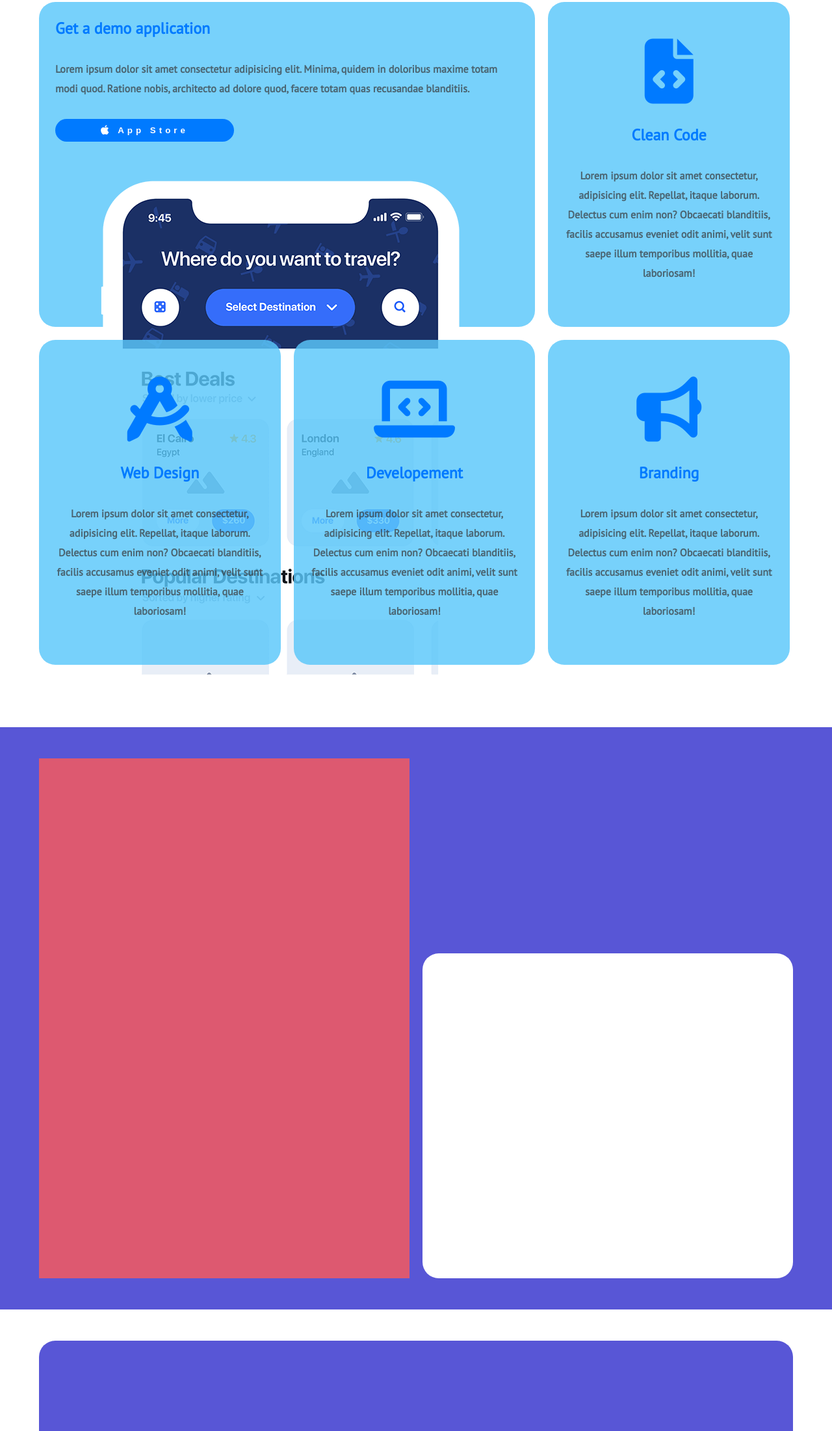
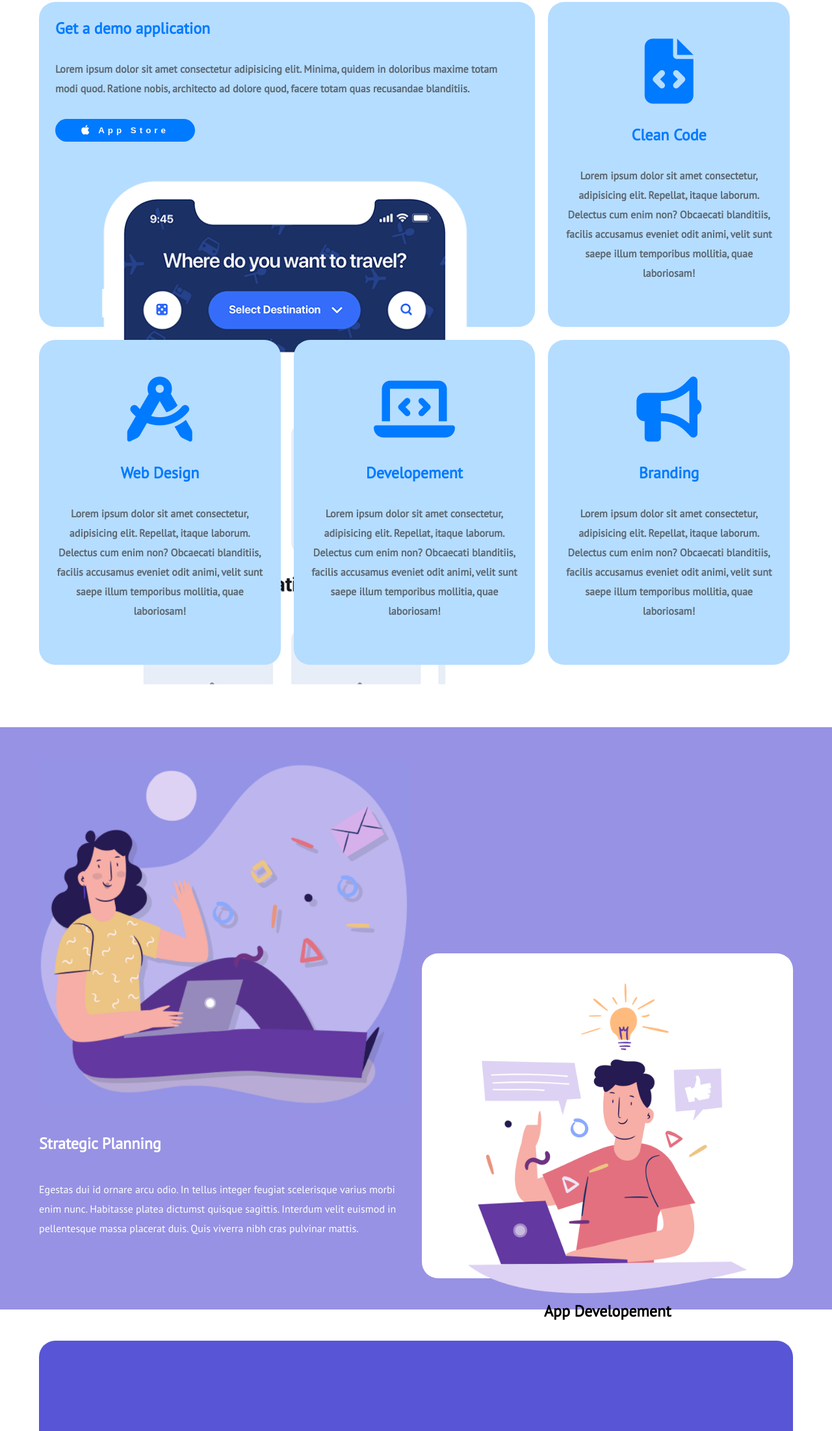
Before and after one commit to xJustFox/htmlcss-responsive-layout, a plain HTML site: page index.html in a window 1280 px wide. Shown: the part 115-2317 px from the top of the page at 65% size. Drawn offline with Linux system fonts and the light colour scheme.

Commit message:
[Upgrade]Added section strategic planning

```diff
--- a/css/style.css
+++ b/css/style.css
@@ -6,6 +6,10 @@
 
 body{
     font-family: 'PT Sans', sans-serif;
+}
+
+img{
+    width: 100%;
 }
 
 
@@ -48,7 +52,7 @@ nav .row{
 }
 
 .demo .col{
-    background-color: #5ac7fad2;
+    background-color: #b5ddff;
 
     width: 100%;
     border-radius: 25px;
@@ -65,13 +69,8 @@ nav .row{
 }
 .demo .col button{
     letter-spacing: 5px;
-    padding: 10px 70px;
+    padding: 10px 40px;
     border-radius: 25px;
-}
-
-.demo .col img{
-    padding-top: 40px;
-    max-width: 100%;
 }
 
 /* Section Strategic Planning*/
@@ -80,15 +79,24 @@ nav .row{
 }
 
 .planning .col{
-    background-color: #fa5a5ad2;
-    height: 800px;
-
     width: 100%;
 }
 
 .planning .col:last-child{
     background-color: white;
     border-radius: 25px;
+    padding: 40px;
+}
+
+/* Items Strategic Planning */
+.planning .col p{
+    line-height: 30px;
+}
+
+.planning .col #arrow{
+    background-color: rgba(151,146,228,255);
+    border-radius: 50%;
+    padding: 15px;
 }
 
 /* Section Testimonials */
@@ -158,6 +166,18 @@ footer .col{
     margin-bottom: 3rem;
 }
 
+.padding-top-40{
+    padding-top: 40px;
+}
+
+.padding-t-b-40{
+    padding: 40px 0;
+}
+
+.padding-t-b-30{
+    padding: 30px 0;
+}
+
 .reset-button{
     text-decoration: none;
     border: none;
@@ -183,7 +203,7 @@ footer .col{
 }
 
 .bg-purple{
-    background-color: #5856d6;
+    background-color: rgba(151,146,228,255);
 }
 
 .bg-black{
--- a/index.html
+++ b/index.html
@@ -44,7 +44,7 @@
                                 <i class="fab fa-apple fa-lg" style="color: white;"></i>
                                 <strong> App Store</strong>
                             </button>
-                            <img src="./img/phone.png" alt="">
+                            <img class="padding-top-40" src="./img/phone.png" alt="">
                         </div>
 
                         <div class="col text-centre">
@@ -79,11 +79,16 @@
                 <div class="container">
                     <div class="row">
                         <div class="col">
-
+                            <img src="./img/planning1.png" alt="">
+                            <h1 class="padding-t-b-40 text-white">Strategic Planning</h1>
+                            <p class="text-white">Egestas dui id ornare arcu odio. In tellus integer feugiat scelerisque varius morbi enim nunc. Habitasse platea dictumst quisque sagittis. Interdum velit euismod in pellentesque massa placerat duis. Quis viverra nibh cras pulvinar mattis.</p>
                         </div>
 
-                        <div class="col">
-
+                        <div class="col text-centre">
+                            <img src="./img/planning2.png" alt="">
+                            <h1>App Developement</h1>
+                            <p class="padding-t-b-30"><i>Develop an on-demand app for your delivery business to reach your targeted customers without any interruption.</i></p>
+                            <i class="fas fa-arrow-down fa-l" id="arrow"></i>
                         </div>
                     </div>
                 </div>
```
